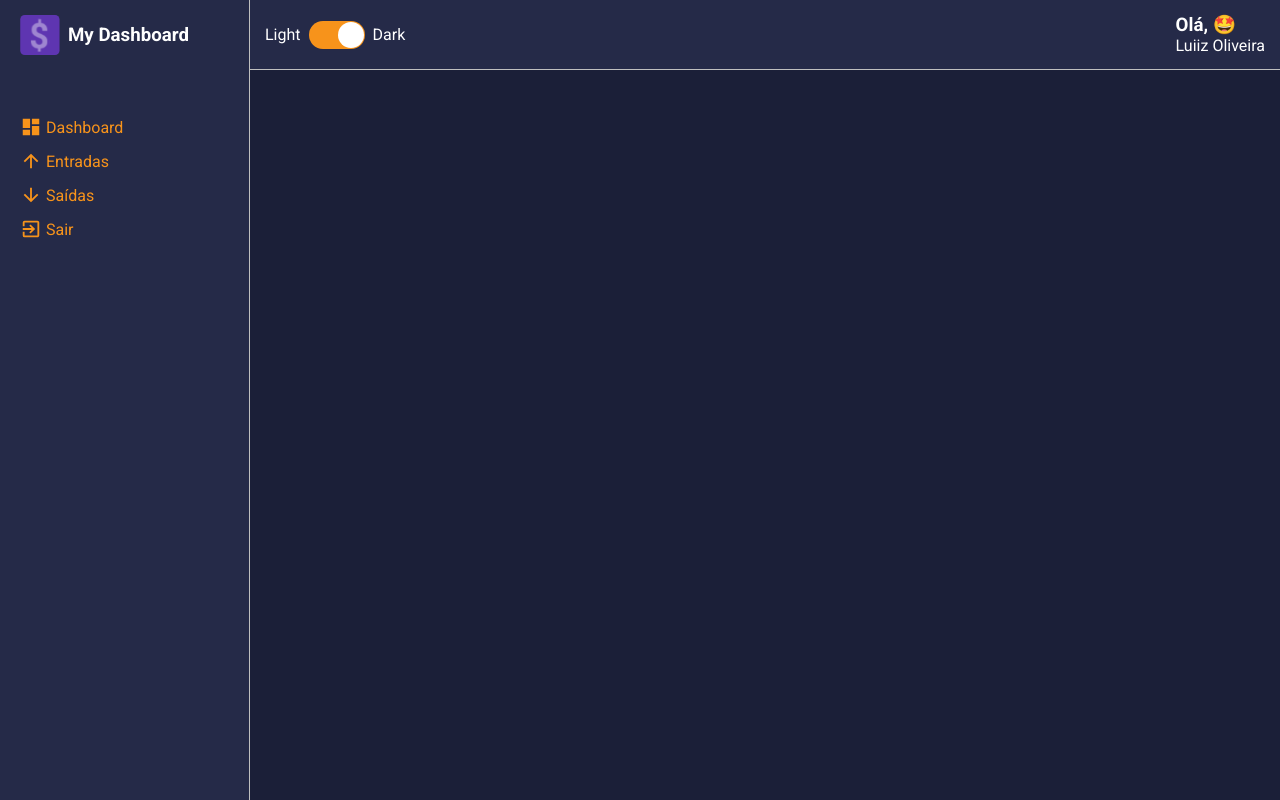
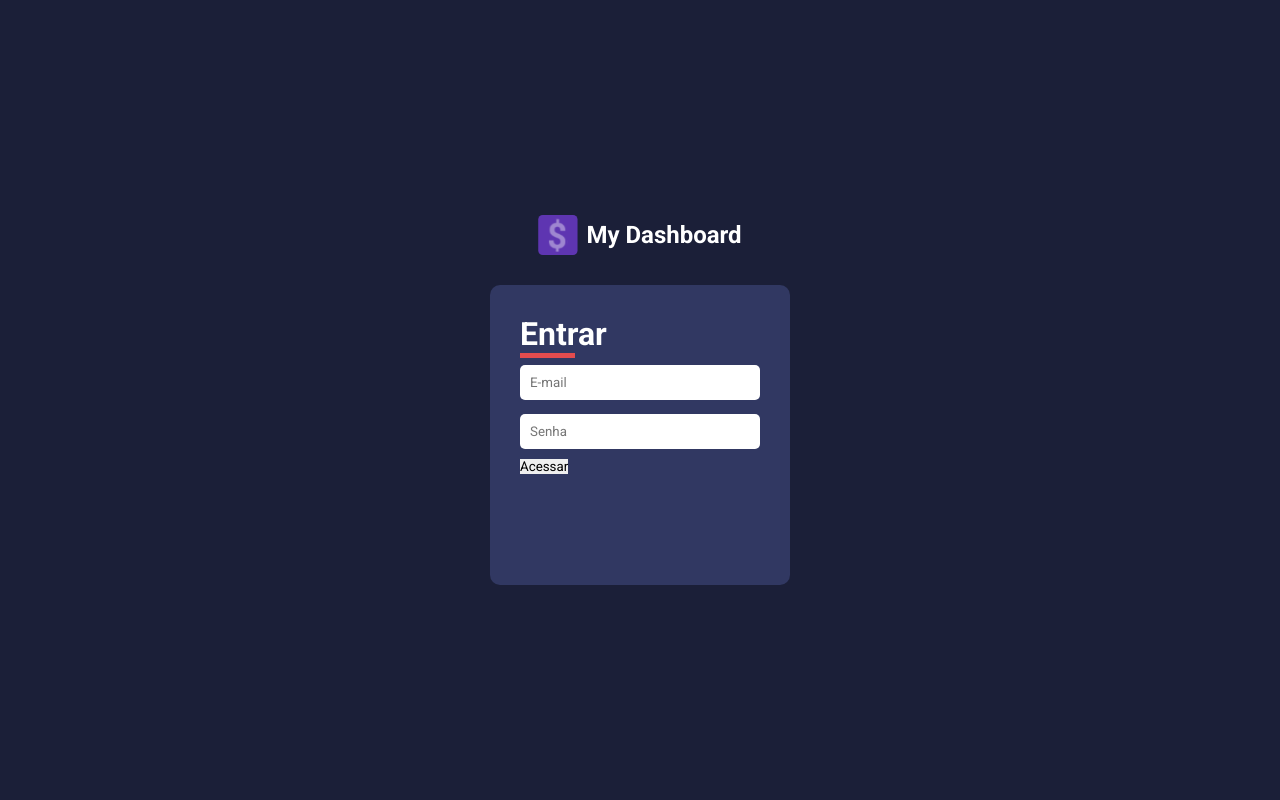
Before and after one commit to luiizsilverio/my-dashboard, a React (Create React App) app: page / in a window 1280 px wide. Built offline with nearby package versions, Linux system fonts and the light colour scheme.

Commit message:
Tela de SignIn

```diff
--- /dev/null
+++ b/src/components/InputBox/index.tsx
@@ -0,0 +1,12 @@
+import { InputHTMLAttributes } from 'react'
+import * as S from './styles'
+
+type InputProps = InputHTMLAttributes<HTMLInputElement>;
+
+const InputBox = ({ ...rest }: InputProps) => {
+  return (
+    <S.Container {...rest} />
+  )
+}
+
+export default InputBox
--- /dev/null
+++ b/src/components/InputBox/styles.ts
@@ -0,0 +1,8 @@
+import styled from "styled-components";
+
+export const Container = styled.input`
+  width: 100%;
+  margin: 7px 0;
+  padding: 10px;
+  border-radius: 5px;
+`;
--- a/src/pages/SignIn/index.tsx
+++ b/src/pages/SignIn/index.tsx
@@ -1,6 +1,30 @@
+import * as S from './styles'
+import logoImg from '../../assets/logo.svg'
+import InputBox from '../../components/InputBox'
+
 const SignIn = () => {
   return (
-    <h1>SignIn</h1>
+    <S.Container>
+      <S.Logo>
+        <img src={logoImg} alt="My Dashboard" />
+        <h2>My Dashboard</h2>
+      </S.Logo>
+
+      <S.Form onSubmit={() => {}}>
+        <S.FormTitle>Entrar</S.FormTitle>
+        <InputBox
+          type="email"
+          placeholder='E-mail'
+          required
+        />
+        <InputBox
+          type="password"
+          placeholder='Senha'
+          required
+        />
+        <button type="submit">Acessar</button>
+      </S.Form>
+    </S.Container>
   )
 }
 
--- /dev/null
+++ b/src/pages/SignIn/styles.ts
@@ -0,0 +1,47 @@
+import styled from "styled-components";
+
+export const Container = styled.div`
+  height: 100vh;
+  display: flex;
+  flex: 1;
+  flex-direction: column;
+  justify-content: center;
+  align-items: center;
+  background-color: ${props => props.theme.colors.primary};
+`;
+
+export const Logo = styled.div`
+  display: flex;
+  align-items: center;
+  margin-bottom: 30px;
+
+  > h2 {
+    color: ${props => props.theme.colors.white};
+    margin-left: 8px;
+  }
+
+  > img {
+    width: 40px;
+    height: 40px;
+  }
+`;
+
+export const Form = styled.form`
+  width: 300px;
+  height: 300px;
+  padding: 30px;
+  border-radius: 10px;
+  background-color: ${props => props.theme.colors.complementar};
+
+`;
+
+export const FormTitle = styled.h1`
+  color: ${props => props.theme.colors.white};
+
+  &:after {
+    content: "";
+    display: block;
+    width: 55px;
+    border-bottom: 5px solid ${props => props.theme.colors.warning};
+  }
+`;
--- /dev/null
+++ b/src/routes/auth.routes.tsx
@@ -0,0 +1,13 @@
+import { Route, Routes } from 'react-router-dom'
+
+import SignIn from '../pages/SignIn'
+
+function AuthRoutes() {
+  return (
+    <Routes>
+      <Route path="*" element={<SignIn />} />
+    </Routes>
+  )
+}
+
+export default AuthRoutes
--- a/src/routes/index.tsx
+++ b/src/routes/index.tsx
@@ -1,11 +1,13 @@
 import { BrowserRouter } from 'react-router-dom'
 
 import AppRoutes from './app.routes'
+import AuthRoutes from './auth.routes'
 
 export default function Routes() {
   return (
     <BrowserRouter>
-      <AppRoutes />
+      <AuthRoutes />
+      {/* <AppRoutes /> */}
     </BrowserRouter>
   )
 }
```
